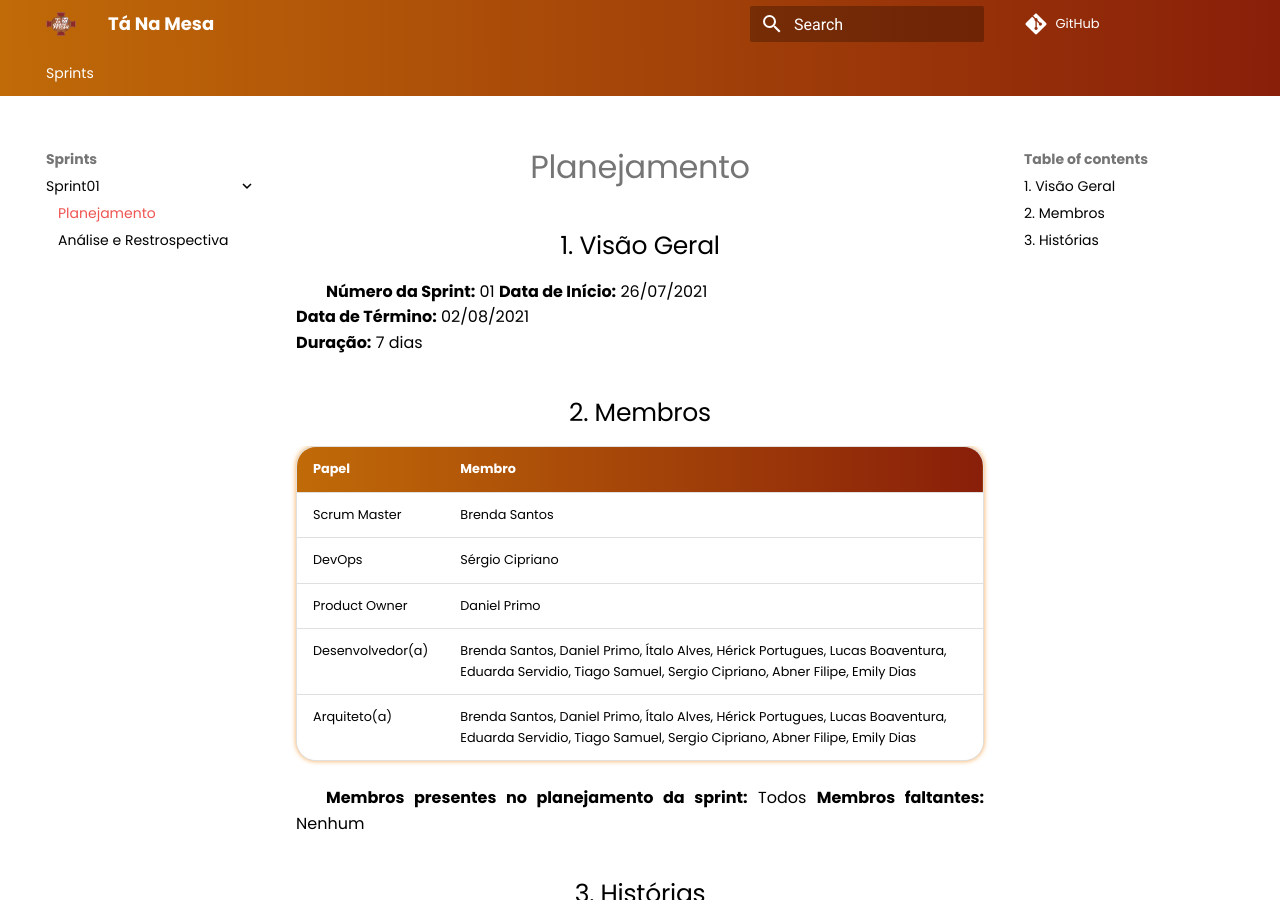
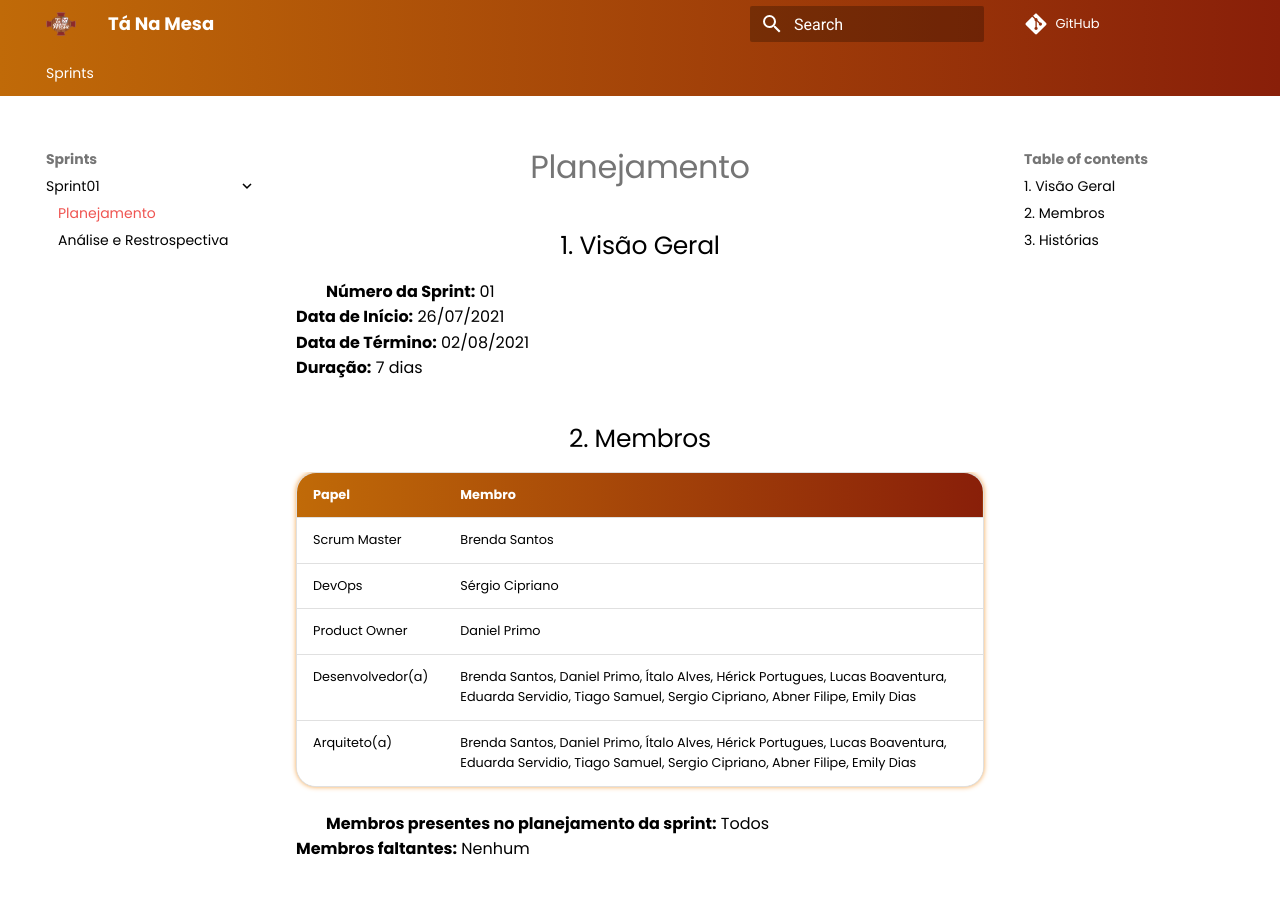
Before and after one commit to UnBArqDsw2021-1/2021.1_G02_TaNaMesa_docs, an MkDocs documentation site: the page built from docs/sprints/sprint01/sprint01-planning.md, in a window 1280 px wide and 900 px high. Built offline with MkDocs 1.6.1 and Material for MkDocs 9.7.7, drawn with Linux system fonts in a browser that asks for light colours; comment, search, counter and statistics services are not loaded.

Commit message:
Adicionando quebras de linhas

```diff
--- a/docs/sprints/sprint01/sprint01-planning.md
+++ b/docs/sprints/sprint01/sprint01-planning.md
@@ -1,7 +1,7 @@
 # Planejamento
 
 ## 1. Visão Geral
-**Número da Sprint:** 01
+**Número da Sprint:** 01 </br>
 **Data de Início:** 26/07/2021
 **Data de Término:** 02/08/2021
 **Duração:** 7 dias
@@ -15,7 +15,7 @@
 | Desenvolvedor(a) |Brenda Santos, Daniel Primo, Ítalo Alves, Hérick Portugues, Lucas Boaventura, Eduarda Servidio, Tiago Samuel, Sergio Cipriano, Abner Filipe, Emily Dias |
 |   Arquiteto(a)   |Brenda Santos, Daniel Primo, Ítalo Alves, Hérick Portugues, Lucas Boaventura, Eduarda Servidio, Tiago Samuel, Sergio Cipriano, Abner Filipe, Emily Dias|
 
-**Membros presentes no planejamento da sprint:** Todos
+**Membros presentes no planejamento da sprint:** Todos </br>
 **Membros faltantes:** Nenhum
 
 ## 3. Histórias
```
Also changed, not shown: docs/sprints/sprint01/sprint01-review.md (+2 -2 lines).
